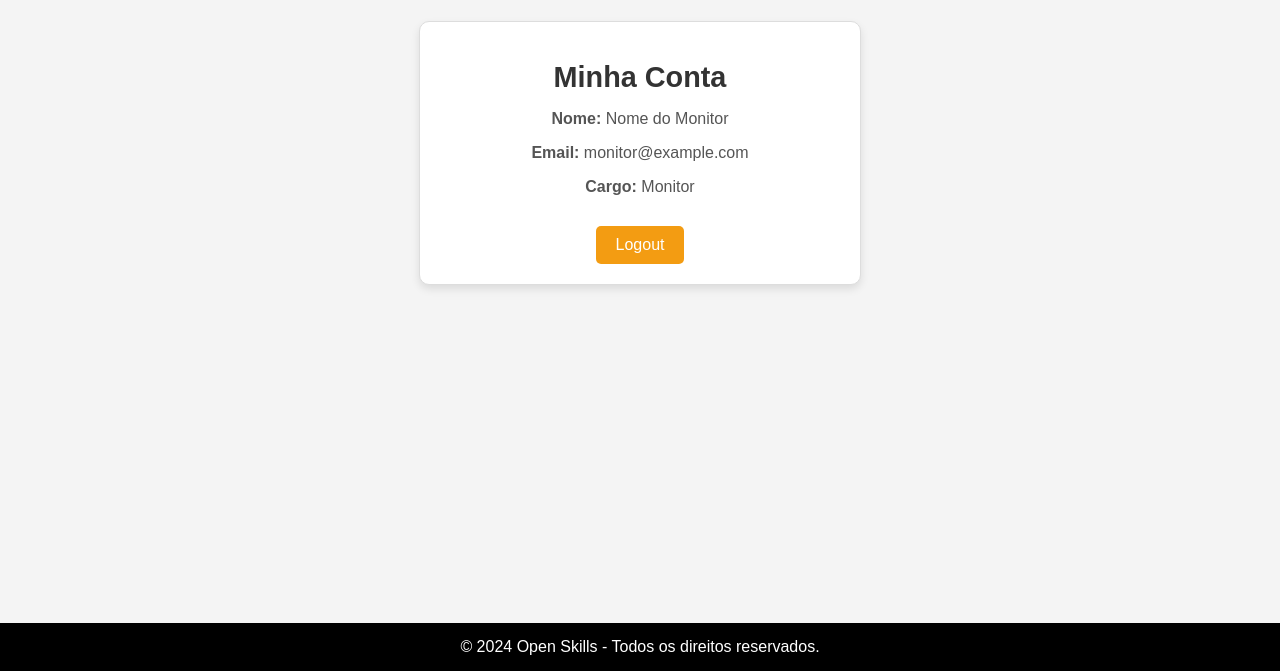
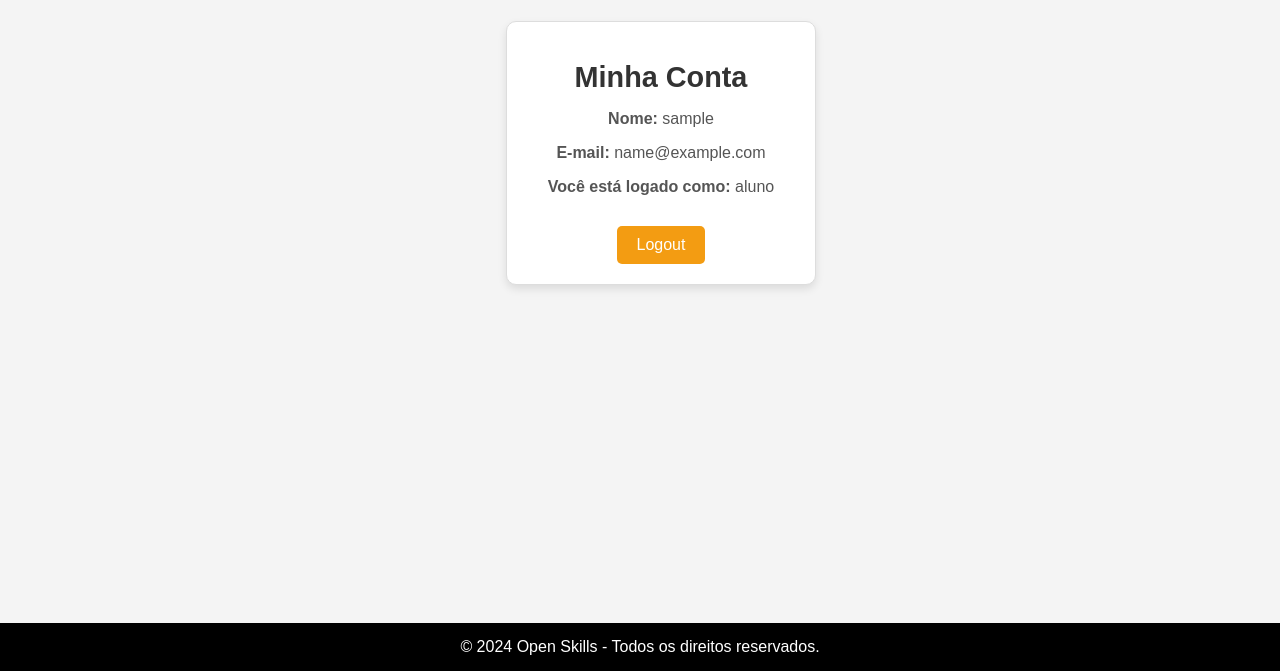
Before and after one commit to rodrigocavicch/projeto-integrador, a Flask app: page /conta_monitor in a window 1280 px wide. Shown: the part 129-800 px from the top of the page. Run offline with Flask 3, Linux system fonts and the light colour scheme; the visitor is signed in with stand-in values (Sample User, id 1); tables that the repository leaves empty or names only in its code hold one stand-in row (values such as "Sample post"); some libraries are stand-ins or nearby versions.

Commit message:
TUDO FUNCIONANDO PORRAAAAgit add .

```diff
--- a/flaskProject/static/js/conta_aluno.js
+++ b/flaskProject/static/js/conta_aluno.js
@@ -10,6 +10,7 @@
 
         const sessionData = await response.json();
         user_id = sessionData.user_id;
+        user_name = sessionData.user_name;
 
         if (user_id) {
             console.log("ID do Usuário:", user_id);
--- a/flaskProject/templates/conta_aluno.html
+++ b/flaskProject/templates/conta_aluno.html
@@ -24,7 +24,7 @@
         <div class="container">
             <div class="card">
                 <h1>Minha Conta</h1>
-                <p><strong>Nome:</strong> {{ session.get('user_nome') }}</p> <!-- Exibe o nome do usuário -->
+                <p><strong>Nome:</strong> {{ session.get('user_name') }}</p> <!-- Exibe o nome do usuário -->
                 <p><strong>E-mail:</strong> <span id="email">Carregando...</span></p> <!-- Exibe o e-mail -->
                 <p><strong>Você está logado como:</strong> {{ session.get('user_type') }}</p> <!-- Exibe o tipo de usuário -->
                 <form action="/logout" method="POST">
--- a/flaskProject/templates/conta_monitor.html
+++ b/flaskProject/templates/conta_monitor.html
@@ -1,5 +1,5 @@
 <!DOCTYPE html>
-<html lang="en">
+<html lang="pt-BR">
 <head>
     <meta charset="UTF-8">
     <meta name="viewport" content="width=device-width, initial-scale=1.0">
@@ -7,28 +7,40 @@
     <link rel="stylesheet" href="{{ url_for('static', filename='css/conta_aluno.css') }}">
 </head>
 <body>
-    <header>
+    <!-- Cabeçalho -->
+    <header class="header">
         <div class="container">
-            <img src="logo.png" alt="Logo Open Skills" class="logo">
+            <img src="{{ url_for('static', filename='images/logo.png') }}" alt="Logo Open Skills" class="logo">
             <nav>
                 <ul>
-                    <li><a href="/">← Voltar</a></li>
+                    <li><a href="{{ url_for('home_monitor') }}" class="back-button">&#8592; Voltar</a></li>
                 </ul>
             </nav>
         </div>
     </header>
+
+    <!-- Conteúdo Principal -->
     <main class="main-content">
-        <div class="card">
-            <h1>Minha Conta</h1>
-            <p><strong>Nome:</strong> Nome do Monitor</p>
-            <p><strong>Email:</strong> monitor@example.com</p>
-            <p><strong>Cargo:</strong> Monitor</p>
-            <button class="logout-button" aria-label="Logout da conta">Logout</button>
+        <div class="container">
+            <div class="card">
+                <h1>Minha Conta</h1>
+                <p><strong>Nome:</strong> {{ session.get('user_name') }}</p> <!-- Exibe o nome do usuário -->
+                <p><strong>E-mail:</strong> <span id="email">Carregando...</span></p> <!-- Exibe o e-mail -->
+                <p><strong>Você está logado como:</strong> {{ session.get('user_type') }}</p> <!-- Exibe o tipo de usuário -->
+                <form action="/logout" method="POST">
+                    <button type="submit" class="logout-button">Logout</button>
+                </form>
+            </div>
         </div>
     </main>
+    <!-- Rodapé -->
     <footer class="footer">
-        <p>&copy; 2024 Open Skills - Todos os direitos reservados.</p>
+        <div class="container">
+            <p>&copy; 2024 Open Skills - Todos os direitos reservados.</p>
+        </div>
     </footer>
-    <script src="conta_monitor.js"></script>
+
+    <script src="{{ url_for('static', filename='js/conta_aluno.js') }}"></script>
+    <div id="userData" data-id="{{ user_id }}"></div>
 </body>
 </html>
```
